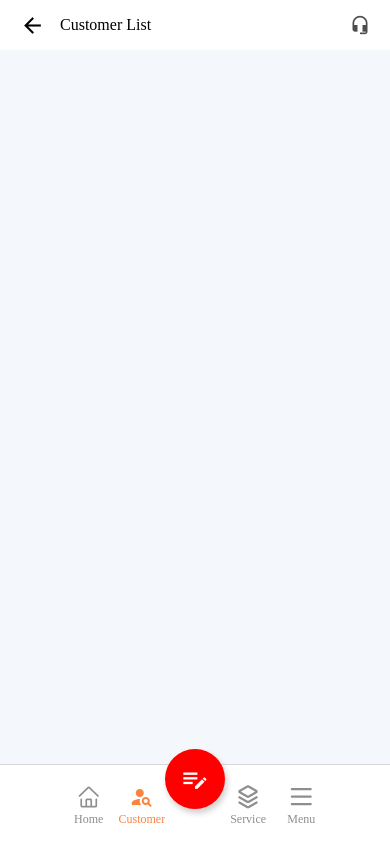
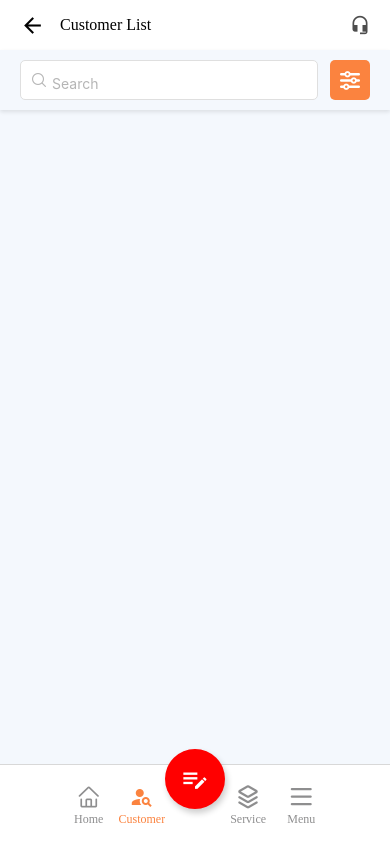
Before and after one commit to turainsoftware/BillTrack, a React Native app: screen /Customer in a window 390 px wide. Built offline with nearby package versions, Linux system fonts and the light colour scheme.

Commit message:
completed the search Bar in customer page

```diff
--- a/src/screens/Home/Customer.jsx
+++ b/src/screens/Home/Customer.jsx
@@ -1,16 +1,78 @@
-import {StyleSheet, Text, View} from 'react-native';
+import {
+  StyleSheet,
+  Text,
+  TextInput,
+  TouchableOpacity,
+  View,
+} from 'react-native';
 import React from 'react';
 import HomeLayout from './HomeLayout';
 import {SecondaryHeader} from '../../components';
+import FontAwesome6 from 'react-native-vector-icons/FontAwesome6';
+import AntDesign from 'react-native-vector-icons/AntDesign';
+import {colors, fonts} from '../../util/utils';
 
 const Customer = () => {
   return (
     <HomeLayout>
       <SecondaryHeader title={'Customer List'} />
+      <View style={styles.searchContainer}>
+        <View style={styles.searchInputContainer}>
+          <AntDesign name="search1" size={16} color="#12121250" />
+          <TextInput
+            style={styles.inputBox}
+            placeholder="Search"
+            placeholderTextColor={'#12121250'}
+          />
+        </View>
+        <TouchableOpacity style={styles.sliderContainer}>
+          <FontAwesome6 name="sliders" size={20} color="#ffffff" />
+        </TouchableOpacity>
+      </View>
     </HomeLayout>
   );
 };
 
 export default Customer;
 
-const styles = StyleSheet.create({});
+const styles = StyleSheet.create({
+  searchContainer: {
+    height: 60,
+    flexDirection: 'row',
+    justifyContent: 'space-between',
+    paddingHorizontal: 20,
+    paddingVertical: 10,
+    shadowColor: '#000000',
+    shadowOffset: {width: 0, height: 2},
+    shadowOpacity: 0.1,
+    shadowRadius: 4,
+    elevation: 1,
+    backgroundColor: colors.primaryBackground,
+  },
+  searchInputContainer: {
+    height: 40,
+    width: '85%',
+    backgroundColor: '#ffffff',
+    borderWidth: 1,
+    borderColor: '#DFDFDF',
+    borderRadius: 5,
+    paddingHorizontal: 10,
+    flexDirection: 'row',
+    alignItems: 'center',
+    gap: 5,
+  },
+  inputBox: {
+    flex: 1,
+    height: 40,
+    justifyContent: 'center',
+    marginTop: 6,
+  },
+  sliderContainer: {
+    width: 40,
+    height: 40,
+    backgroundColor: colors.primary,
+    justifyContent: 'center',
+    alignItems: 'center',
+    borderRadius: 5,
+  },
+});
```
